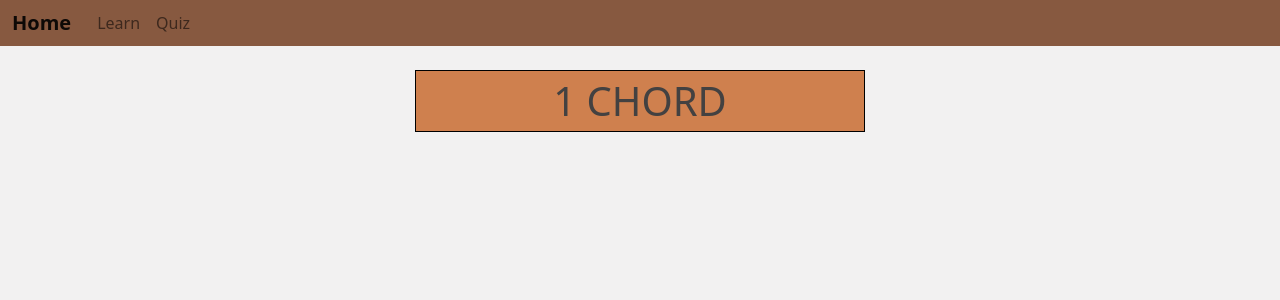
After one commit to SamuelLaki/guitar-learning-app, a Flask app: page /learn/1 in a window 1280 px wide. The commit adds this page. Shown: the top 300 px of the page. Run offline with Flask 3, Linux system fonts and the light colour scheme; some libraries are stand-ins or nearby versions.

Commit message:
Linked each chord button on Learn page, excluding the 'Learn in Order' and 'Chord Reading Basics' buttons, to their corresponding pages, which are unfinished so far and only contain the name of each chord and a bit of the UI design for now. I also added folders containing all the images used in this website and all the chord audios.

```diff
--- a/server.py
+++ b/server.py
@@ -1,6 +1,12 @@
 from flask import Flask, request, jsonify, render_template, redirect, url_for, json
 
 app = Flask(__name__)
+
+chord_items = [
+    {"id": 1,
+     "chord": "A",
+     "image": "https://www.til.co/_next/image?url=%2Fguitar%2Fchords%2FAmajor.png&w=640&q=75"}
+]
 
 
 @app.route('/')
@@ -15,5 +21,9 @@ def learn():
 def quiz():
     return render_template('quiz.html')
 
+@app.route('/learn/<chord_name>')
+def chord_detail(chord_name):
+    return render_template('chord_detail.html', chord=chord_name)
+
 if __name__ == '__main__':
     app.run(debug=True, port=5001)
--- a/static/main.css
+++ b/static/main.css
@@ -81,3 +81,12 @@ body {
     padding: 10px 20px;
     font-size: 16px;
 }
+
+.chordName {
+    background-color: #c8672ad0;
+    width: 450px;
+    text-align: center;
+    margin: auto;
+    border: 1px solid black;
+    font-size: 40px;
+}
--- /dev/null
+++ b/templates/chord_detail.html
@@ -0,0 +1,7 @@
+{% extends "layout.html" %}
+
+{% block title %}{{ chord }} Chord{% endblock %}
+
+{% block content %}
+    <div class="chordName">{{ chord }} CHORD</div>
+{% endblock %}
```
Also changed, not shown: templates/learn.html (+5 -7 lines), images/Guitar_Playing_1.jpg (added), 9 other files.
